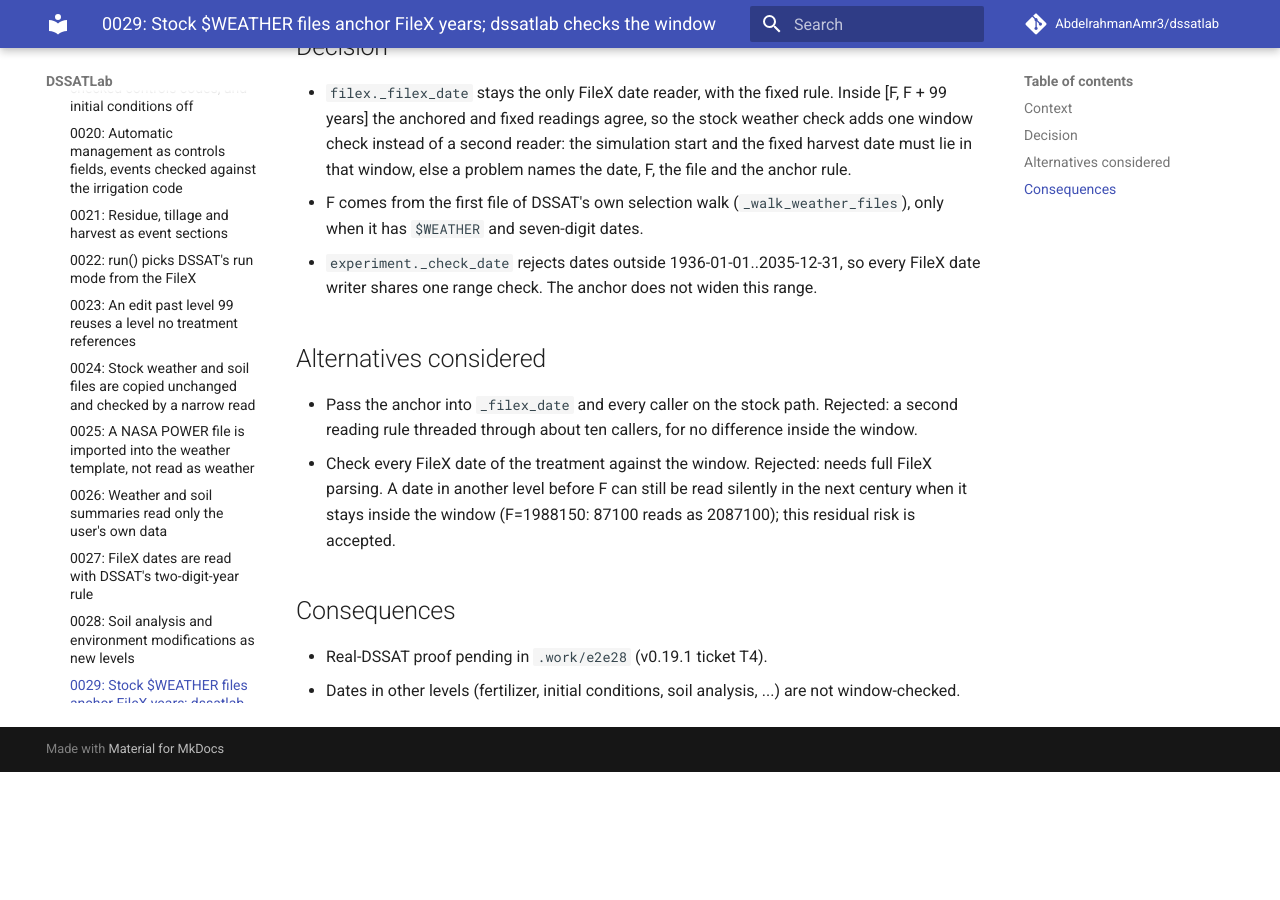
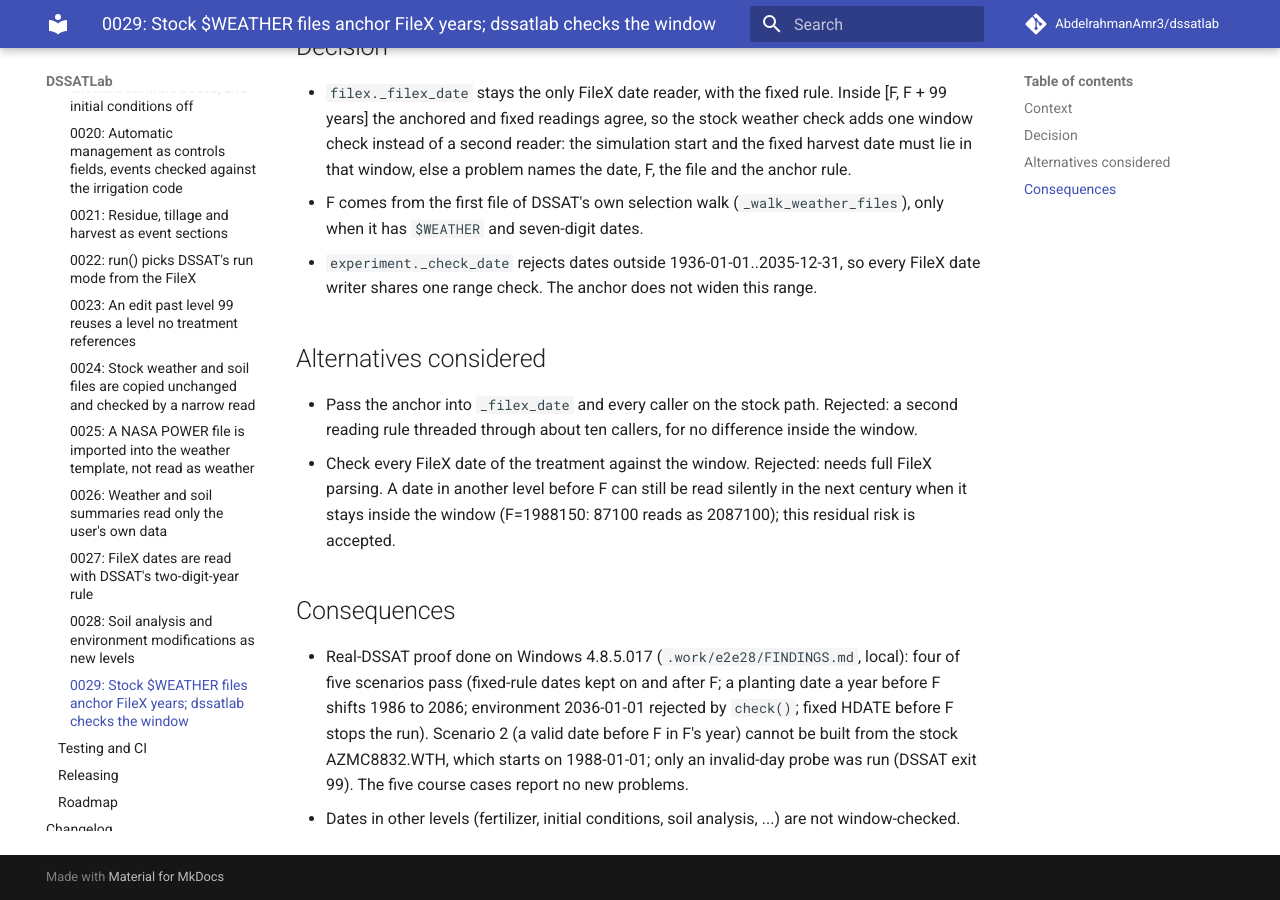
Before and after one commit to AbdelrahmanAmr3/dssatlab, an MkDocs documentation site: the page built from docs/adr/0029-stock-weather-anchor-checked-as-a-window.md, in a window 1280 px wide and 900 px high, scrolled down 528 px. Built offline with MkDocs 1.6.1 and Material for MkDocs 9.7.7, drawn with Linux system fonts in a browser that asks for light colours; comment, search, counter and statistics services are not loaded; before the commit the page ends 1300 px from its top, so only the background shows below that.

Commit message:
Record the e2e28 real-DSSAT proof in ADR 0029
Co-Authored-By: Claude Sonnet 5.5 <noreply@anthropic.com>

```diff
--- a/docs/adr/0029-stock-weather-anchor-checked-as-a-window.md
+++ b/docs/adr/0029-stock-weather-anchor-checked-as-a-window.md
@@ -32,5 +32,9 @@ and DSSAT stops when the result is beyond F plus 99 years. Second, an experiment
 
 ## Consequences
 
-- Real-DSSAT proof pending in `.work/e2e28` (v0.19.1 ticket T4).
+- Real-DSSAT proof done on Windows 4.8.5.017 (`.work/e2e28/FINDINGS.md`, local): four of five scenarios pass
+  (fixed-rule dates kept on and after F; a planting date a year before F shifts 1986 to 2086; environment
+  2036-01-01 rejected by `check()`; fixed HDATE before F stops the run). Scenario 2 (a valid date before F in
+  F's year) cannot be built from the stock AZMC8832.WTH, which starts on 1988-01-01; only an invalid-day probe
+  was run (DSSAT exit 99). The five course cases report no new problems.
 - Dates in other levels (fertilizer, initial conditions, soil analysis, ...) are not window-checked.
```
